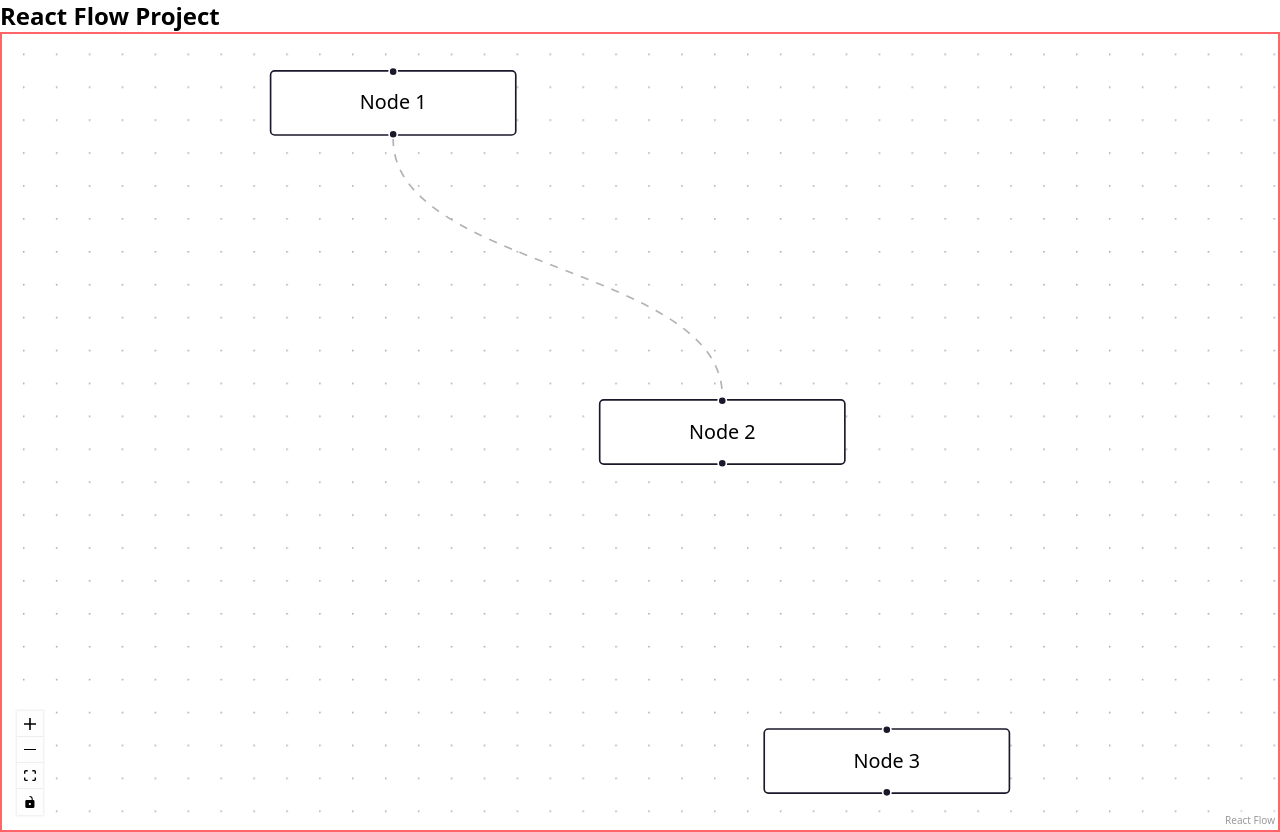
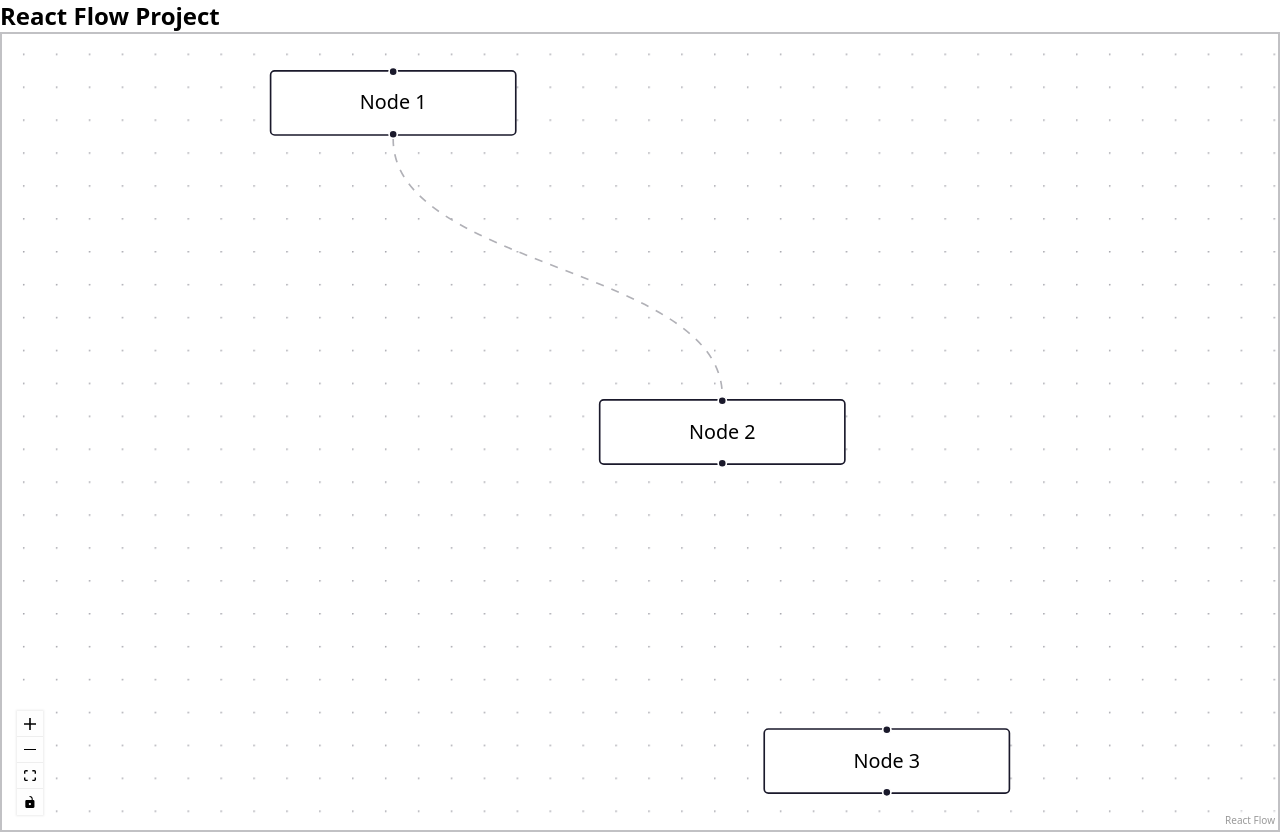
Before and after one commit to MazahirHaroon/react-flow-project, a React (Vite) app: page / in a window 1280 px wide. Built offline with nearby package versions, Linux system fonts and the light colour scheme.

Commit message:
style: introduce theme color for react flow UI and update border usage

```diff
--- a/src/index.css
+++ b/src/index.css
@@ -1 +1,5 @@
 @import 'tailwindcss';
+
+@theme {
+  --color-react-flow-gray: #c1c1c4;
+}
--- a/src/pages/Workflow.jsx
+++ b/src/pages/Workflow.jsx
@@ -64,7 +64,7 @@ const Workflow = () => {
   );
 
   return (
-    <div className='h-screen w-screen border-2 border-red-400'>
+    <div className='h-screen w-screen border-2 border-react-flow-gray'>
       <ReactFlow
         nodes={nodes}
         edges={edges}
```
